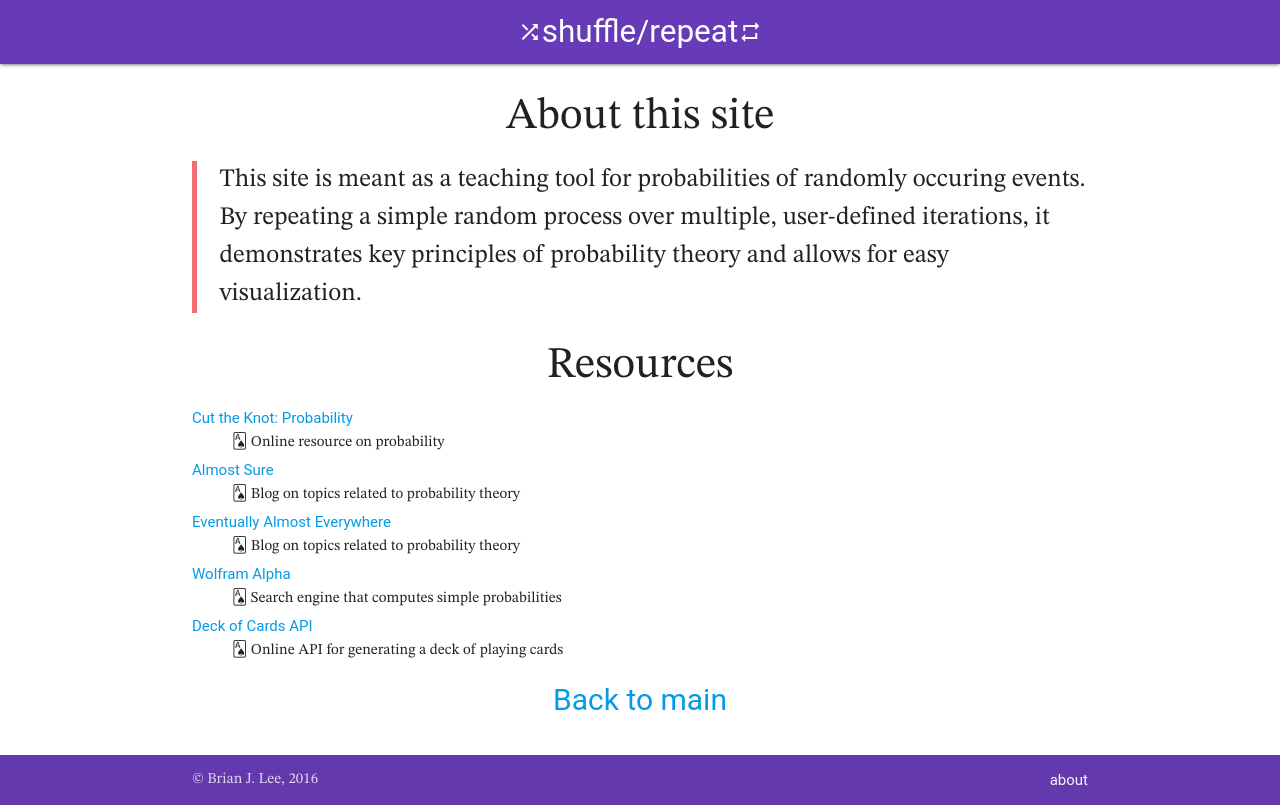
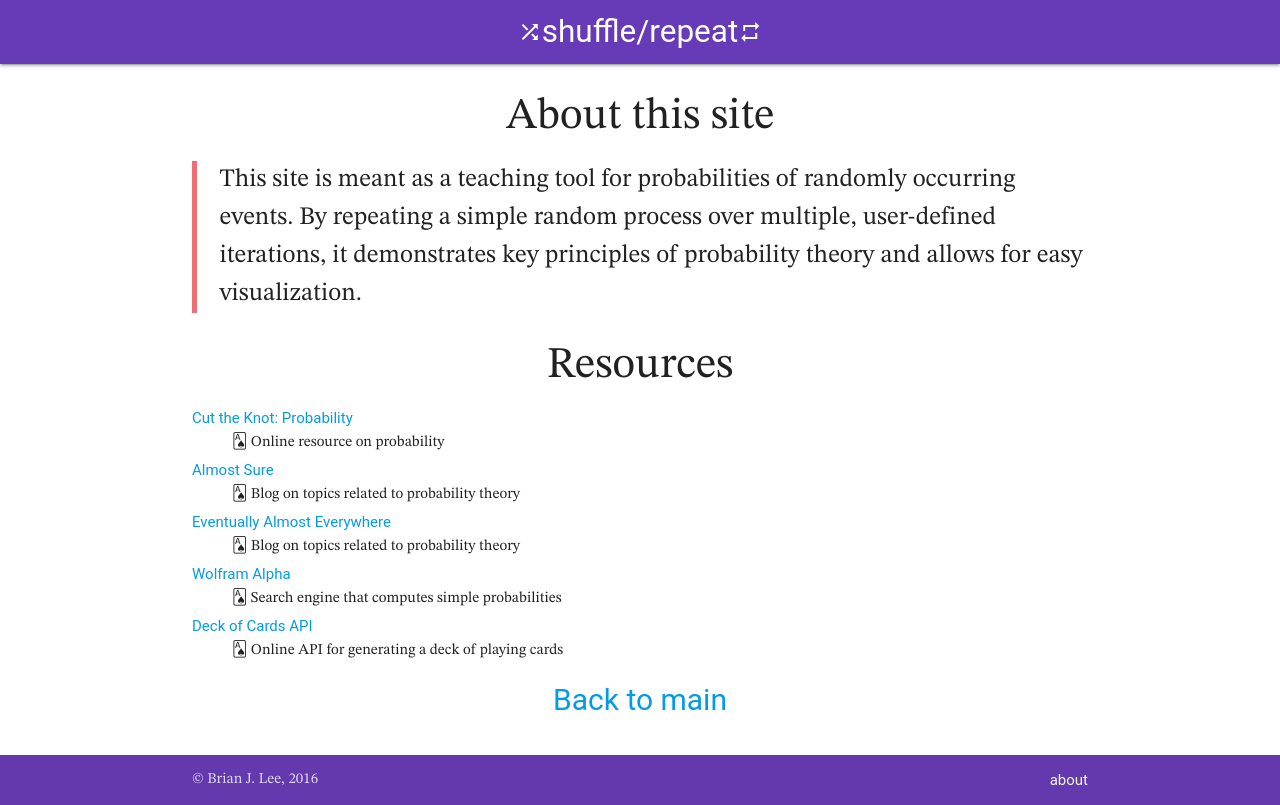
Before and after one commit to brianjleeofcl/q1-project, a plain HTML site: page about.html in a window 1280 px wide. Drawn offline with nearby package versions, Linux system fonts and the light colour scheme.

Commit message:
Add readme

```diff
--- a/about.html
+++ b/about.html
@@ -26,7 +26,7 @@
       <div class="container">
         <h3 class="center-align">About this site</h3>
         <blockquote class="flow-text">
-          This site is meant as a teaching tool for probabilities of randomly occuring events. By repeating a simple random process over multiple, user-defined iterations, it demonstrates key principles of probability theory and allows for easy visualization.
+          This site is meant as a teaching tool for probabilities of randomly occurring events. By repeating a simple random process over multiple, user-defined iterations, it demonstrates key principles of probability theory and allows for easy visualization.
         </blockquote>
 
         <h3 class="center-align">Resources</h3>
```
Also changed, not shown: README.md, 1 other file.
